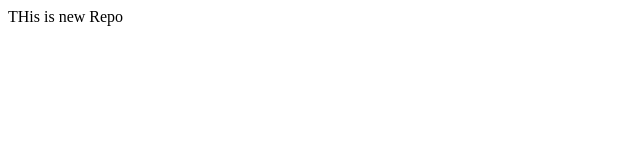
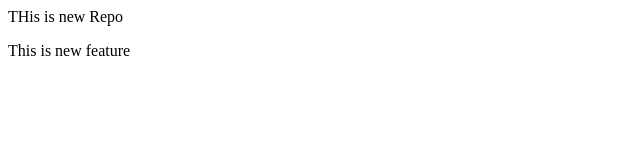
Before and after one commit to Khushalpatel499/LocalRepo, a plain HTML site: page index.html in a window 1280 px wide. Shown: the whole page, without its empty margins (0-640 px from the left). Drawn offline with Linux system fonts and the light colour scheme.

Commit message:
add new feature

```diff
--- a/index.html
+++ b/index.html
@@ -1 +1,2 @@
 <p>THis is new Repo</p>
+<p>This is new feature</p
```
